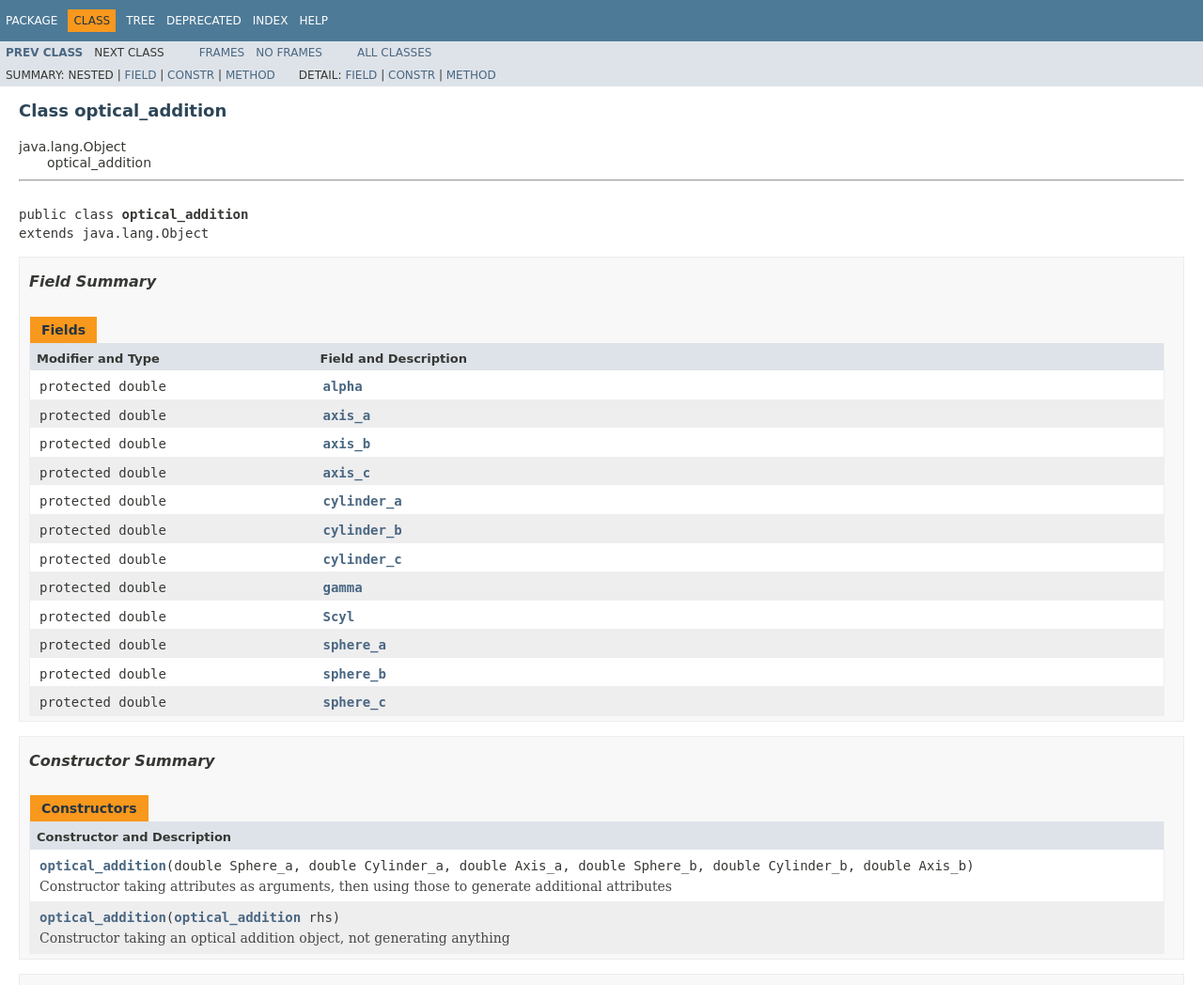
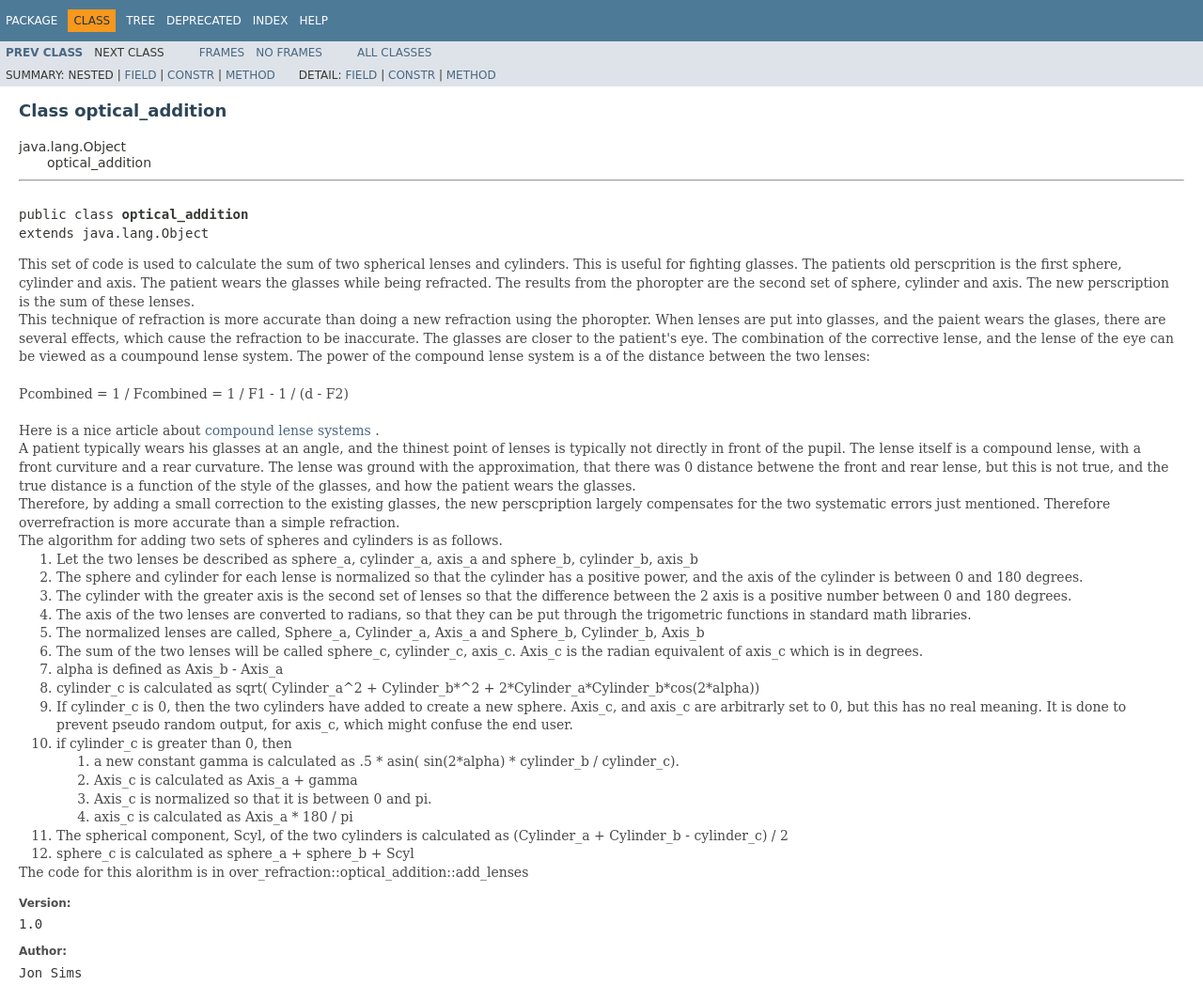
Before and after one commit to aristeia/over_refraction, a plain HTML site: page doc/optical_addition.html in a window 1280 px wide. Shown: the top 1048 px of the page at 94% size. Drawn offline with Linux system fonts and the light colour scheme; a web font is replaced by a local one.

Commit message:
Changed doc

```diff
--- a/doc/optical_addition.html
+++ b/doc/optical_addition.html
@@ -2,7 +2,7 @@
 <!-- NewPage -->
 <html lang="en">
 <head>
-<!-- Generated by javadoc (1.8.0_31) on Sat Apr 04 13:49:21 PDT 2015 -->
+<!-- Generated by javadoc (1.8.0_31) on Sat Apr 04 13:59:49 PDT 2015 -->
 <title>optical_addition</title>
 <meta name="date" content="2015-04-04">
 <link rel="stylesheet" type="text/css" href="stylesheet.css" title="Style">
@@ -108,6 +108,98 @@ var activeTableTab = "activeTableTab";
 <br>
 <pre>public class <span class="typeNameLabel">optical_addition</span>
 extends java.lang.Object</pre>
+<div class="block">This set of code is used to calculate the sum of two spherical lenses
+ and cylinders. This is useful for fighting glasses. The patients old
+ perscprition is the first sphere, cylinder and axis. The patient
+ wears the glasses while being refracted. The results from the phoropter
+ are the second set of sphere, cylinder and axis. The new perscription
+ is the sum of these lenses. <br>
+
+ This technique of refraction is more accurate than doing a new refraction
+ using the phoropter. When lenses are put into glasses, and the paient wears
+ the glases, there are several effects, which cause the refraction to be
+ inaccurate. The glasses are closer to the patient's eye. The combination
+ of the corrective lense, and the lense of the eye can be viewed as a
+ coumpound lense system. The power of the compound lense system is a
+ of the distance between the two lenses: <br>
+<br>
+ Pcombined = 1 / Fcombined = 1 / F1 - 1 / (d - F2) <br>
+ <br>
+ Here is a nice article about <a
+href="http://www.colorado.edu/physics/phys1230/phys1230_fa01/topic27.html">
+compound lense systems </a>.
+<br>
+
+ A patient typically wears his glasses at an angle, and the thinest point
+ of lenses is typically not directly in front of the pupil. The lense
+ itself is a compound lense, with a front curviture and a rear curvature.
+ The lense was ground with the approximation, that there was 0 distance
+ betwene the front and rear lense, but this is not true, and the true
+ distance is a function of the style of the glasses, and how the patient
+ wears the glasses.<br>
+
+ Therefore, by adding a small correction to the existing glasses,
+ the new perscpription largely compensates for the two systematic errors
+ just mentioned. Therefore overrefraction is more accurate than
+ a simple refraction.<br>
+
+ The algorithm for adding two sets of spheres and cylinders is as follows.
+ <ol>
+ <li> Let the two lenses be described as sphere_a, cylinder_a, axis_a
+   and sphere_b, cylinder_b, axis_b </li>
+
+ <li> The sphere and cylinder for each lense is normalized so that the
+ cylinder has a positive power, and the axis of the cylinder is between
+ 0 and 180 degrees. </li>
+
+ <li> The cylinder with the greater axis is the second set of lenses
+ so that the difference between the 2 axis is a positive number between
+ 0 and 180 degrees. </li>
+
+ <li> The axis of the two lenses are converted to radians, so that
+ they can be put through the trigometric functions in standard math
+ libraries. </li>
+
+ <li> The normalized lenses are called, Sphere_a, Cylinder_a, Axis_a
+   and Sphere_b, Cylinder_b, Axis_b
+ </li>
+
+ <li> The sum of the two lenses will be called sphere_c, cylinder_c,
+ axis_c.  Axis_c is the radian equivalent of axis_c which is in degrees. </li>
+
+ <li> alpha is defined as Axis_b - Axis_a </li>
+
+ <li> cylinder_c is calculated as sqrt( Cylinder_a^2 + Cylinder_b*^2
++ 2*Cylinder_a*Cylinder_b*cos(2*alpha)) </li>
+
+ <li> If cylinder_c is 0, then the two cylinders have added to create a new
+ sphere. Axis_c, and axis_c are arbitrarly set to 0, but this has no real
+ meaning. It is done to prevent pseudo random output, for axis_c, which
+ might confuse the end user. </li>
+
+ <li> if cylinder_c is greater than 0, then <ol>
+   <li> a new constant gamma is
+    calculated as .5 * asin( sin(2*alpha) * cylinder_b / cylinder_c).</li>
+   <li> Axis_c is calculated as Axis_a + gamma </li>
+   <li> Axis_c is normalized so that it is between 0 and pi. </li>
+   <li> axis_c is calculated as Axis_a * 180 / pi </li>
+   </ol>
+ </li>
+
+ <li> The spherical component, Scyl, of the two cylinders is calculated as
+  (Cylinder_a + Cylinder_b - cylinder_c) / 2 </li>
+
+ <li> sphere_c is calculated as sphere_a + sphere_b + Scyl </li>
+
+ </ol>
+ The code for this alorithm is in
+over_refraction::optical_addition::add_lenses</div>
+<dl>
+<dt><span class="simpleTagLabel">Version:</span></dt>
+<dd>1.0</dd>
+<dt><span class="simpleTagLabel">Author:</span></dt>
+<dd>Jon Sims</dd>
+</dl>
 </li>
 </ul>
 </div>
```
Also changed, not shown: doc/allclasses-frame.html (+1 -1 lines), doc/allclasses-noframe.html (+1 -1 lines), doc/console_add_lenses.html (+1 -1 lines), doc/constant-values.html (+1 -1 lines), doc/deprecated-list.html (+1 -1 lines), doc/help-doc.html (+1 -1 lines), doc/index-all.html (+5 -2 lines), doc/index.html (+1 -1 lines), doc/overview-tree.html (+1 -1 lines), doc/package-frame.html (+1 -1 lines), doc/package-summary.html (+5 -2 lines), doc/package-tree.html (+1 -1 lines), 1 other file.
